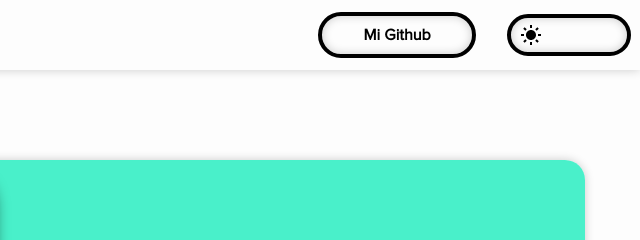
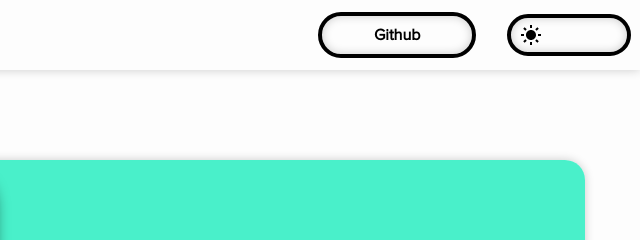
Before and after one commit to EngerberthReyes/Portafolio-Astro, an Astro site: page / in a window 1280 px wide. Shown: the top 240 px of the page, 640-1280 px from the left. Built offline with nearby package versions, Linux system fonts and the light colour scheme; Astro itself is replaced by a stand-in of ours.

Commit message:
Otro Cambio Más

```diff
--- a/src/pages/index.astro
+++ b/src/pages/index.astro
@@ -19,7 +19,7 @@ import Card from '../components/Card.astro';
 			href="https://github.com/EngerberthReyes"
 			target="_blank"
 		  >
-			Mi Github
+			Github
 		  </a>
 		  <li class="container-switch">
 			<img
```
